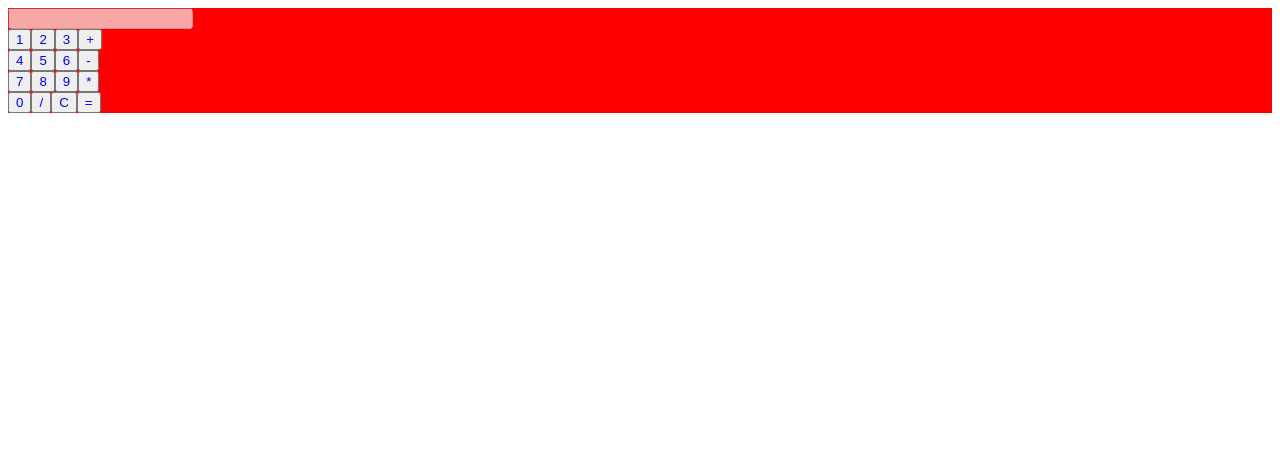
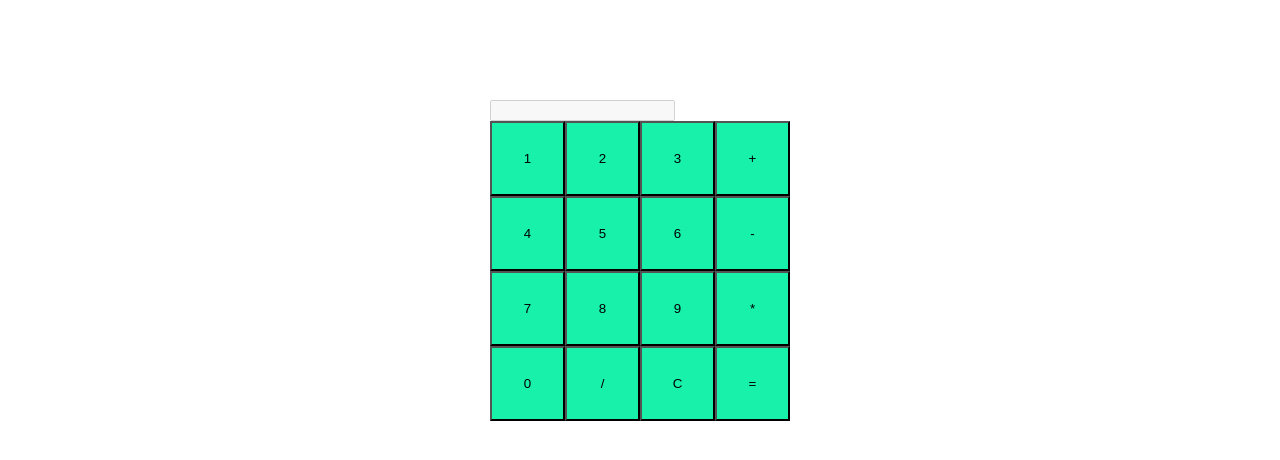
Before and after one commit to showboat051/2021Calculator, a plain HTML site: page index.html in a window 1280 px wide. Drawn offline with Linux system fonts and the light colour scheme.

Commit message:
adding new styles

```diff
--- a/index.html
+++ b/index.html
@@ -14,7 +14,7 @@
             <input type="text" name="numDisplay"  id="numDisplay" disabled />
         </div>
 
-        <table id="number-keys">
+        <table id="numberKeys">
             <tbody>
                 <tr id="row1">
                     <button class="calcButtons" value="1">1</button>
--- a/style.css
+++ b/style.css
@@ -1,7 +1,31 @@
 .calcButtons {
-    color:blue;
+   background-color:rgb(23, 241, 169);
+   width: 40px;
 }
 
-#unit {
-    background-color:red;
+calcButtons:hover {
+    background-color:white;
+ }
+
+#unit{
+   margin:auto;
+   margin-top: 100px;
+   width: 300px;
 }
+
+.calcButtons {
+   width: 75px;
+   height: 75px;
+}
+
+#numberKeys {
+   display: flex;
+   justify-content: center;
+   align-items: center;
+}
+
+/* #numberKeys {
+  display: flex;
+  justify-content: center;
+  align-items: center;
+} */
```
